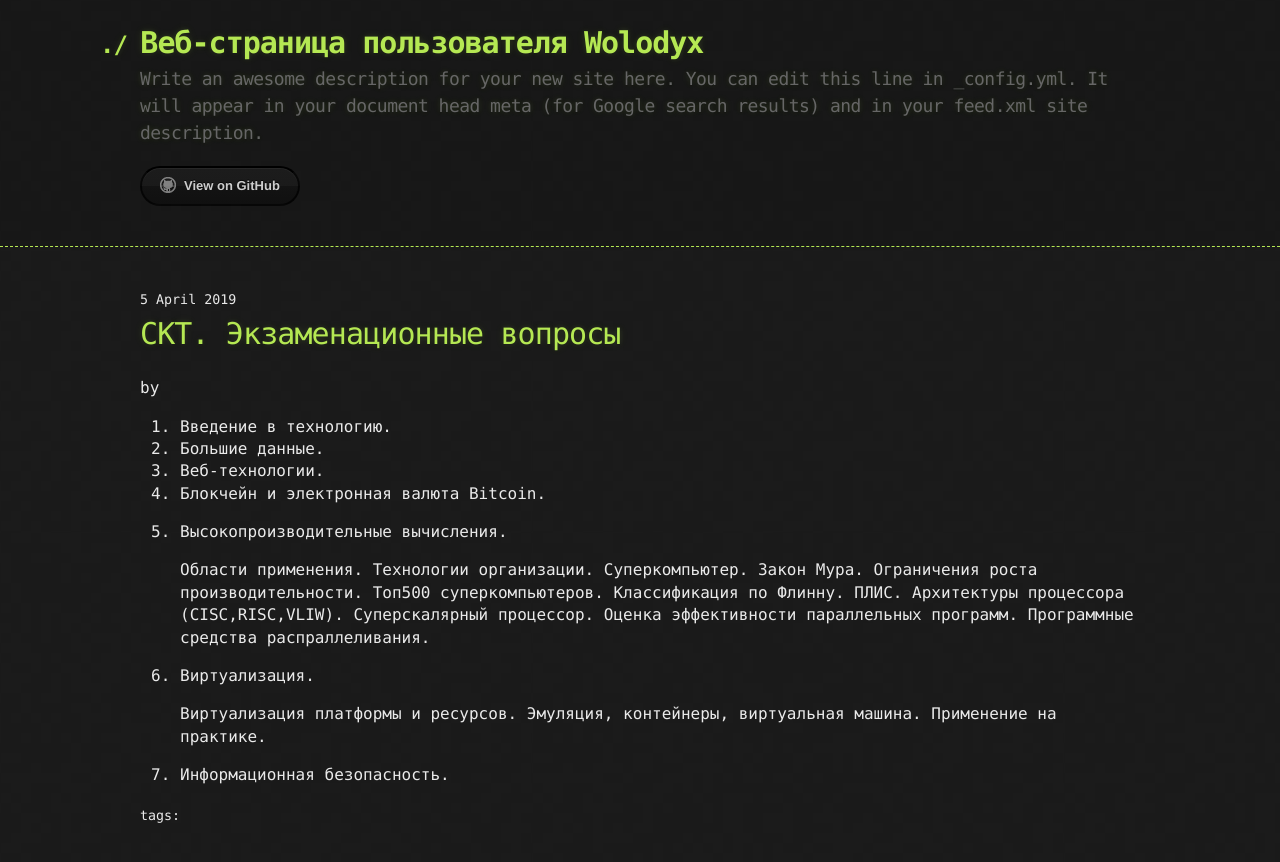
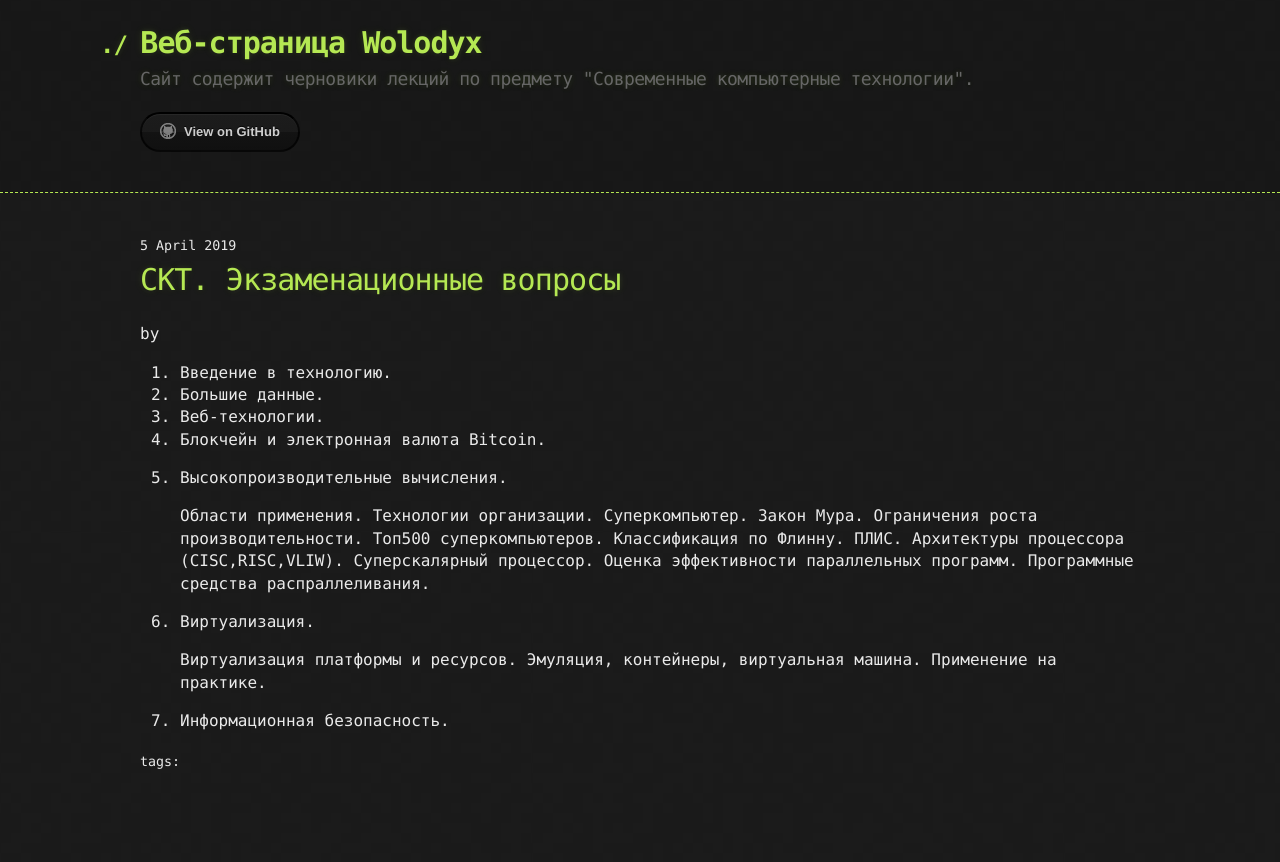
Before and after one commit to wolodyx/wolodyx.github.io, a Jekyll site: the page built from _posts/2019-04-05-skt-questions.markdown, in a window 1280 px wide. Shown: the top 862 px of the page. Built offline with Jekyll 4.4.1, drawn with Linux system fonts in a browser that asks for light colours.

Commit message:
Описание сайта

```diff
--- a/_config.yml
+++ b/_config.yml
@@ -13,12 +13,10 @@
 # you will see them accessed via {{ site.title }}, {{ site.email }}, and so on.
 # You can create any custom variable you would like, and they will be accessible
 # in the templates via {{ site.myvariable }}.
-title: Веб-страница пользователя Wolodyx
+title: Веб-страница Wolodyx
 email: wolodyx@yandex.ru
 description: >- # this means to ignore newlines until "baseurl:"
-  Write an awesome description for your new site here. You can edit this
-  line in _config.yml. It will appear in your document head meta (for
-  Google search results) and in your feed.xml site description.
+  Сайт содержит черновики лекций по предмету "Современные компьютерные технологии".
 baseurl: "" # the subpath of your site, e.g. /blog
 url: "" # the base hostname & protocol for your site, e.g. http://example.com
 # twitter_username:
```
